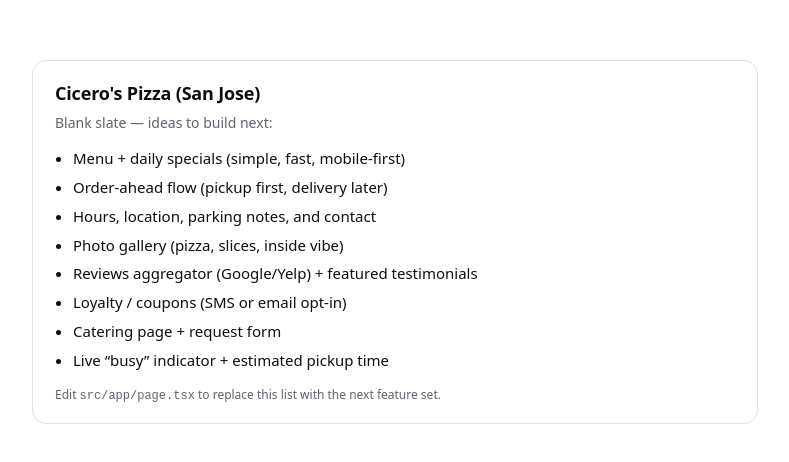
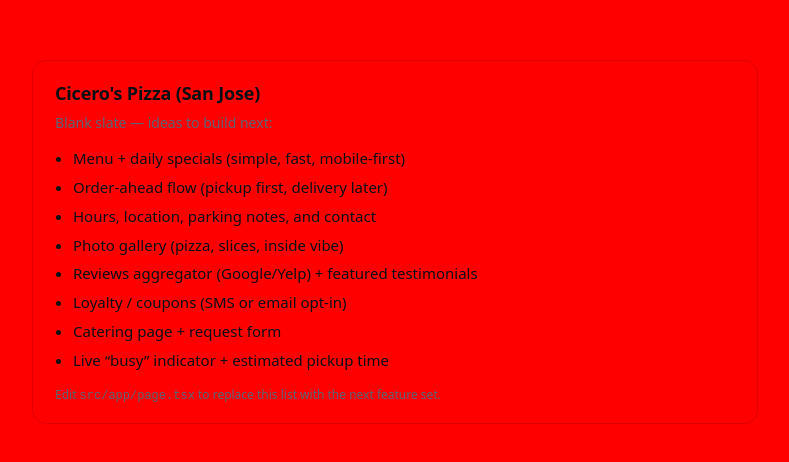
Before and after one commit to lugeorge8/cicerosdemo, a Next.js app: page / in a window 1280 px wide. Shown: the part 182-644 px from the top of the page, without its empty margins (245-1034 px from the left). Built offline with nearby package versions, Linux system fonts and the light colour scheme.

Commit message:
Make background red (deploy test)

```diff
--- a/src/app/globals.css
+++ b/src/app/globals.css
@@ -13,7 +13,7 @@
 
 body {
   margin: 0;
-  background: var(--bg);
+  background: #ff0000;
   color: var(--fg);
   font-family:
     ui-sans-serif,
```
